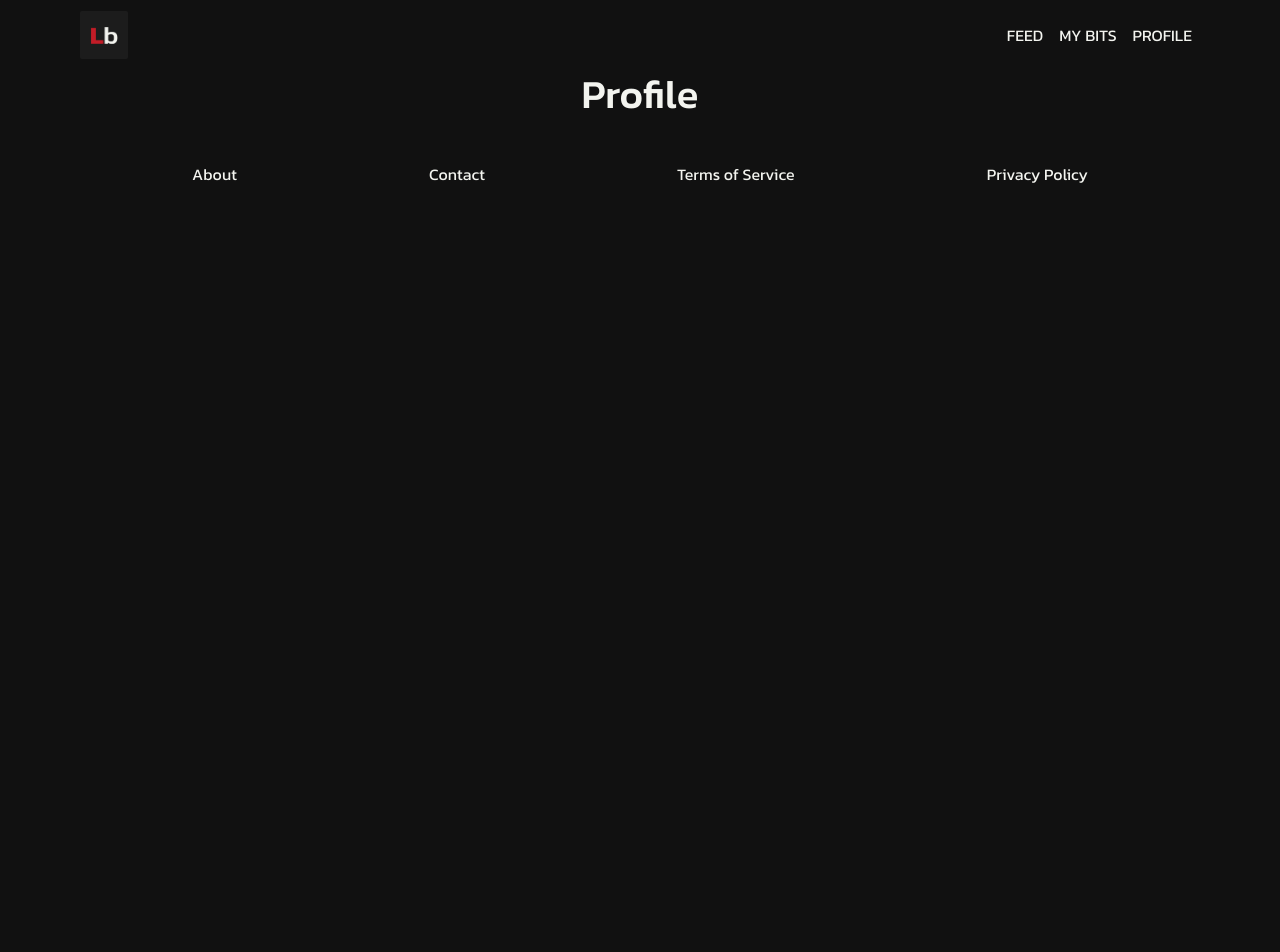
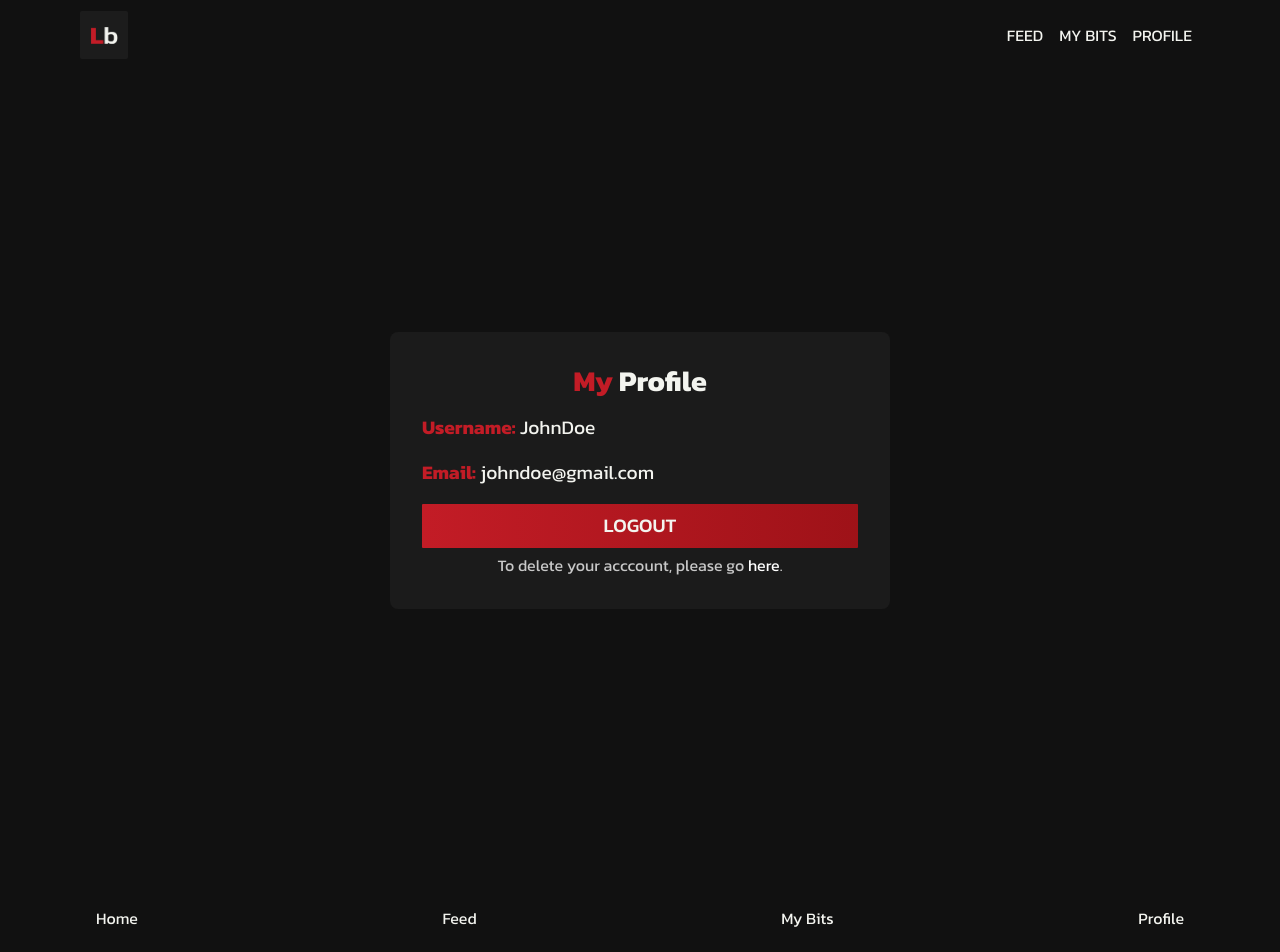
Before and after one commit to JacobBowlware/LimitedBits, a React (Create React App) app in the folder client/limited-bits/: page /profile in a window 1280 px wide. Shown: the top 952 px of the page. Before the commit the page ends 800 px from the top, so only its background shows below. Built offline with nearby package versions, Linux system fonts and the light colour scheme.

Commit message:
Implement Profile Page & Modify My Bits Page.

```diff
--- a/client/limited-bits/src/App.tsx
+++ b/client/limited-bits/src/App.tsx
@@ -37,11 +37,20 @@ import ProtectedRoutes from './components/ProtectedRoutes';
  - Implement the 'Create Bit' popup form on button click - DONE
  - Conditionally move authed users from login/create-account pages to AuthHome page - DONE
  - Add 'Username' field to Sign Up page - DONE
- - Users 'My Bits' should show their bits without their username on each one, and should be able to delete them.
- - Implement Profile page.
- - Implement 'My Bits' page.
+ - Users 'My Bits' should show their bits without their username on each one, and should be able to delete them - DONE
+ - Implement Profile page - DONE
  - Start Backend development.
- - Improve security by authing user with JWT (JSON Web Token's).
+*/
+
+/* TODO AFTER BACKEND DEVELOPMENT:
+  - Give users a JWT token upon login or sign up.
+  - Inside ProtectedRoutes, check if the user is authed by checking if their JWT token is valid.
+  - Fetch the users actual data from the database using their JWT token - (store the users data in the 'user' state).
+  - When the user logs out, remove their JWT token from local storage.
+  - Change 'Create Bit' functionality to actually create a bit in the database.
+  - Change 'Delete Bit' functionality to actually delete a bit in the database - (Inside MyBits page).
+  - Populate Profile page with accurate data.
+  - Render real time feed of bits inside the database for users.
 */
 export interface User {
   id: number,
@@ -65,7 +74,7 @@ function App() {
       <Header user={user} />
       <ScrollToTop />
       <Outlet />
-      <Footer />
+      <Footer user={user} />
     </>
   }
 
@@ -75,7 +84,7 @@ function App() {
         <Route element={<ProtectedRoutes user={user} noAuthedUsers={false} />}>
           <Route path="/auth-home" element={<AuthHome />} />
           <Route path="/my-bits" element={<MyBits />} />
-          <Route path="/profile" element={<Profile />} />
+          <Route path="/profile" element={<Profile user={user} />} />
         </Route>
         <Route element={<ProtectedRoutes user={user} noAuthedUsers={true} />}>
           <Route path="/sign-up" element={<SignUp />} />
--- a/client/limited-bits/src/components/common/Footer.tsx
+++ b/client/limited-bits/src/components/common/Footer.tsx
@@ -1,13 +1,26 @@
 import { Link } from "react-router-dom";
+import { User } from "../../App";
 
-const Footer = () => {
+const Footer = ({ user }: { user: User | null }) => {
+    if (user) {
+        return (
+            <div className="footer section-container  mb-0 pb-3 pt-3">
+                <div className="footer-container">
+                    <Link className="footer-container__link" to="/about">Home</Link>
+                    <Link className="footer-container__link" to="/about">Feed</Link>
+                    <Link className="footer-container__link" to="/contact">My Bits</Link>
+                    <Link className="footer-container__link" to="/contact">Profile</Link>
+                </div>
+            </div>
+        )
+    }
+
+
     return (
-        <div className="section-container  mb-0 pb-3 pt-3">
+        <div className="footer section-container  mb-0 pb-3 pt-3">
             <div className="footer-container">
-                <Link className="footer-container__link" to="/about">About</Link>
-                <Link className="footer-container__link" to="/contact">Contact</Link>
-                <Link className="footer-container__link" to="/terms-of-service">Terms of Service</Link>
-                <Link className="footer-container__link" to="/privacy-policy">Privacy Policy</Link>
+                <Link className="footer-container__link" to="/about">Login</Link>
+                <Link className="footer-container__link" to="/contact">Sign Up</Link>
             </div>
         </div>
     );
--- a/client/limited-bits/src/css/App.css
+++ b/client/limited-bits/src/css/App.css
@@ -236,6 +236,10 @@ html {
   background-color: var(--var-background-light);
 }
 
+.form-card__item__text {
+  font-size: 1.2rem;
+}
+
 .form-header {
   font-size: 1.8rem;
   font-weight: 700;
--- a/client/limited-bits/src/css/components/FeedCard.css
+++ b/client/limited-bits/src/css/components/FeedCard.css
@@ -41,7 +41,7 @@
     justify-content: center;
     align-items: center;
     padding: .6rem;
-    border-radius: 5px;
+    border-radius: 3px;
 }
 
 .home-feed-card__header-delete-icon {
--- a/client/limited-bits/src/css/components/Footer.css
+++ b/client/limited-bits/src/css/components/Footer.css
@@ -1,3 +1,7 @@
+.footer {
+    max-width: 1440px;
+}
+
 .footer-container {
     display: flex;
     flex-direction: column;
@@ -21,7 +25,7 @@
 @media screen and (min-width: 768px) {
     .footer-container {
         flex-direction: row;
-        justify-content: space-around;
+        justify-content: space-between;
         align-items: center;
     }
 }
--- a/client/limited-bits/src/pages/SignUp.tsx
+++ b/client/limited-bits/src/pages/SignUp.tsx
@@ -21,19 +21,19 @@ const SignUp = () => {
     }
 
     const handleInputChange = (inputField: string, e: React.ChangeEvent<HTMLInputElement>) => {
-        if (inputField == "username") {
+        if (inputField === "username") {
             setUsername(e.target.value);
 
             const error = validateProperty("username", e.target.value);
             setUsernameError(error);
         }
-        else if (inputField == "email") {
+        else if (inputField === "email") {
             setEmail(e.target.value);
 
             const error = validateProperty("email", e.target.value);
             setEmailError(error);
         }
-        else if (inputField == "password") {
+        else if (inputField === "password") {
             setPassword(e.target.value);
 
             const error = validateProperty("password", e.target.value, confirmPassword);
@@ -50,7 +50,7 @@ const SignUp = () => {
                 setPasswordError(error);
             }
         }
-        else if (inputField == "repeatPassword") {
+        else if (inputField === "repeatPassword") {
             setConfirmPassword(e.target.value);
 
             const error = validateProperty("confirmPassword", e.target.value, password);
--- a/client/limited-bits/src/pages/authPages/MyBits.tsx
+++ b/client/limited-bits/src/pages/authPages/MyBits.tsx
@@ -1,5 +1,6 @@
 import { faUser, faUserSecret, faUserTie } from "@fortawesome/free-solid-svg-icons";
 import FeedList, { FeedCardProps } from "../../components/FeedList";
+import PopupForm from "../../components/PopupForm";
 
 const userPosts: FeedCardProps[][] = [
     [
@@ -71,12 +72,21 @@ const userPosts: FeedCardProps[][] = [
 const MyBits = () => {
     return (
         <div className="section-container section-container-light section-container-tall">
+            <div id="overlay"></div>
             <div className="section-container__item">
                 <div className="auth-home-header-container">
                     <h1 className="section-container__header">
                         <span className="text-highlight">My</span> Bits
                     </h1>
+                    <div className="auth-home-header-icons">
+                        <div className="section-container__item popup-center">
+                            <button id="show-popup" className="btn btn-primary">
+                                Post Bit
+                            </button>
+                        </div>
+                    </div>
                 </div>
+                <PopupForm />
                 <FeedList feedItems={userPosts} isMyBits={true} />
             </div>
         </div>
--- a/client/limited-bits/src/pages/authPages/Profile.tsx
+++ b/client/limited-bits/src/pages/authPages/Profile.tsx
@@ -1,9 +1,41 @@
 
-const Profile = () => {
+import { Link } from "react-router-dom";
+import { User } from "../../App";
+
+const Profile = ({ user }: { user: User | null }) => {
+    if (!user)
+        return null;
+
+    const handleLogout = () => {
+        // TODO: Send logout request to backend.
+    }
+
     return (
-        <div>
-            <h1>Profile</h1>
-        </div>
+        <>
+            <div className="section-container section-container-tall">
+                <div className="form-card">
+                    <h1 className=" form-header">
+                        <span className="text-highlight">My</span> Profile
+                    </h1>
+                    <div className="form-card__item">
+                        <p className="form-card__item__text">
+                            <span className="text-highlight">Username:</span> {user.username}
+                        </p>
+                        <p className="form-card__item__text">
+                            <span className="text-highlight">Email:</span> {user.email}
+                        </p>
+                    </div>
+                    <div>
+                        <button className="btn form-button w-100" onClick={() => handleLogout()}>
+                            Logout
+                        </button>
+                    </div>
+                    <p className="form-helper">
+                        To delete your acccount, please go <Link to="/delete-account" className="form-link">here</Link>.
+                    </p>
+                </div>
+            </div>
+        </>
     );
 }
 
```
